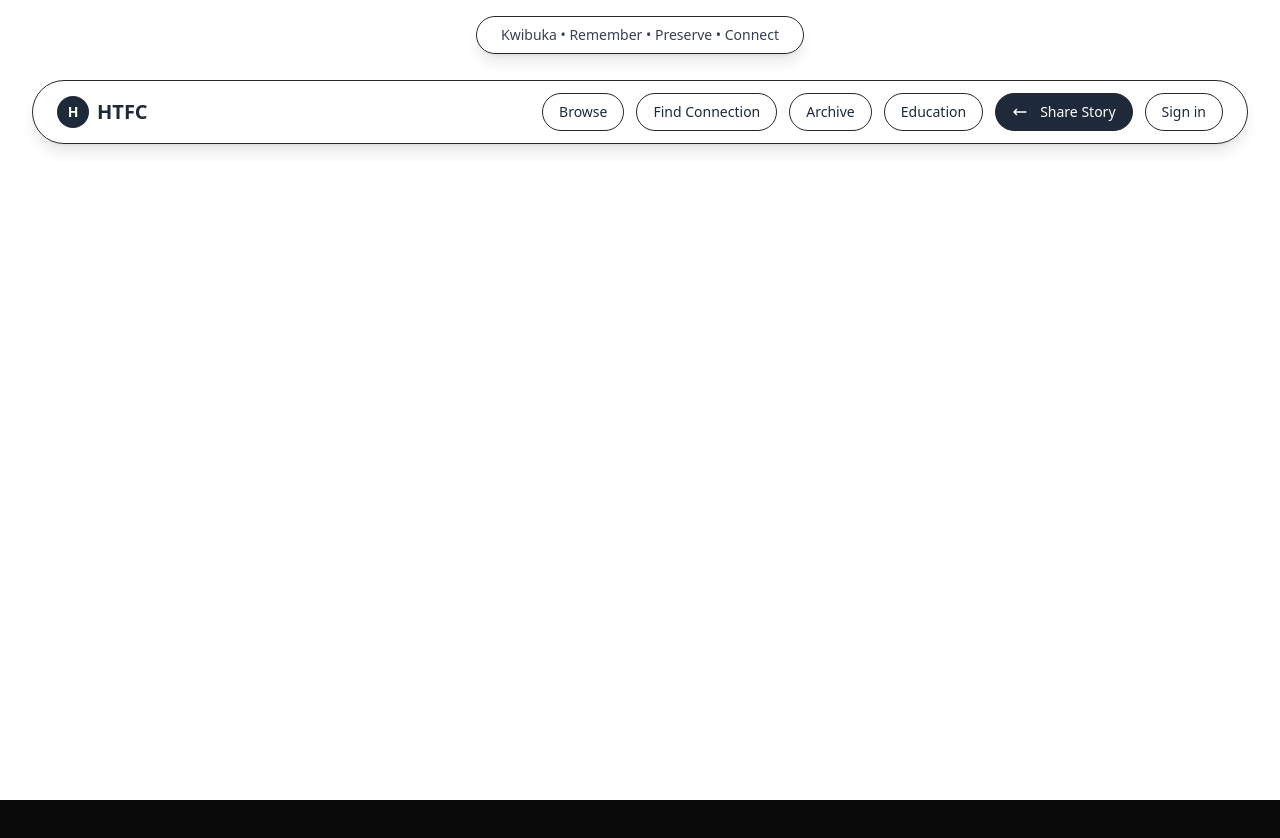
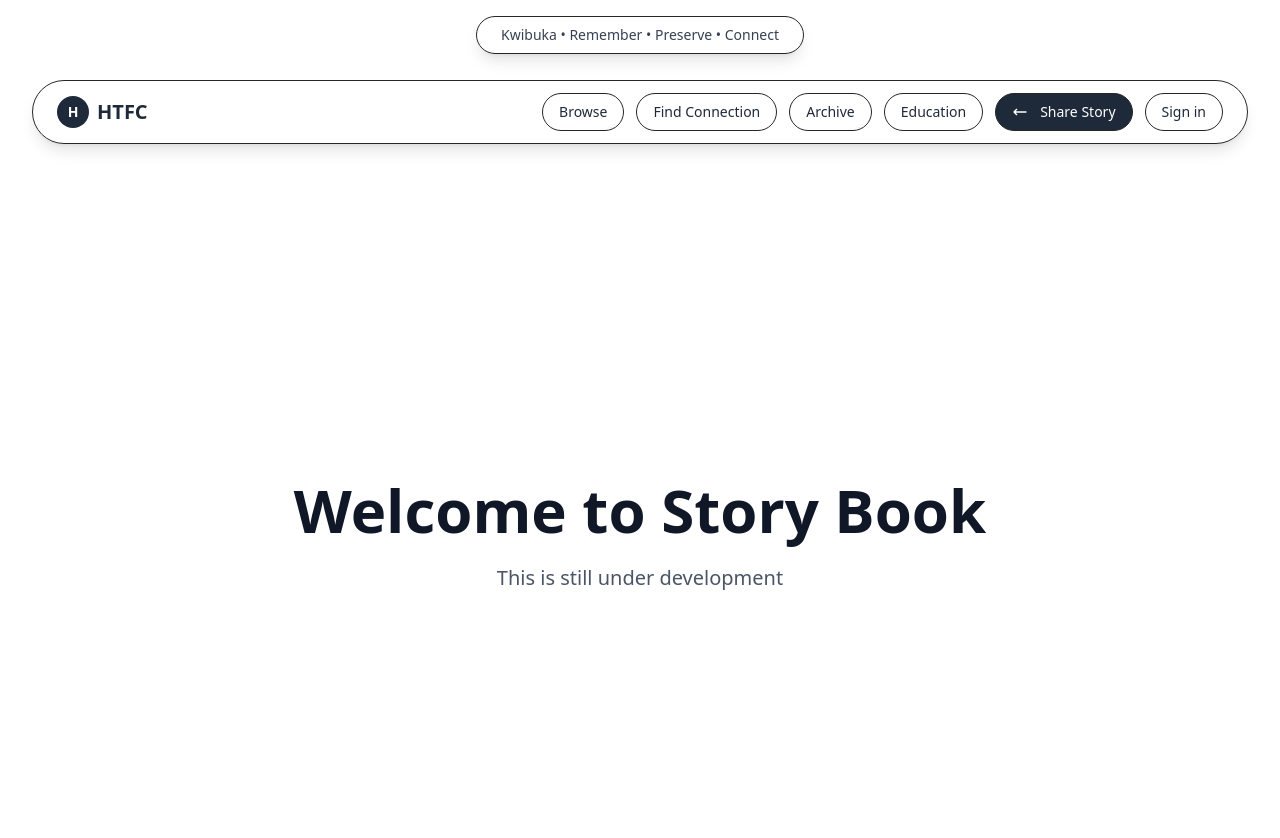
Before and after one commit to housemajorrwanda/StoryBook, a Next.js app: page / in a window 1280 px wide. Shown: the top 838 px of the page. Before the commit the page ends 800 px from the top, so only its background shows below. Built offline with nearby package versions, Linux system fonts and the light colour scheme.

Commit message:
landing page

```diff
--- a/app/page.tsx
+++ b/app/page.tsx
@@ -73,7 +73,17 @@ export default function Home() {
         </div>
       </header>
 
-
+      {/* Main Content Section - Centered */}
+      <section className="min-h-screen flex items-center justify-center pt-32">
+        <div className="container mx-auto px-8 text-center">
+          <h1 className="text-4xl md:text-6xl font-bold text-gray-900 mb-6">
+            Welcome to Story Book
+          </h1>
+          <p className="text-gray-600 text-lg md:text-xl mb-8 max-w-2xl mx-auto">
+            This is still under development
+          </p>
+        </div>
+      </section>
  </div>
   );
 }
```
